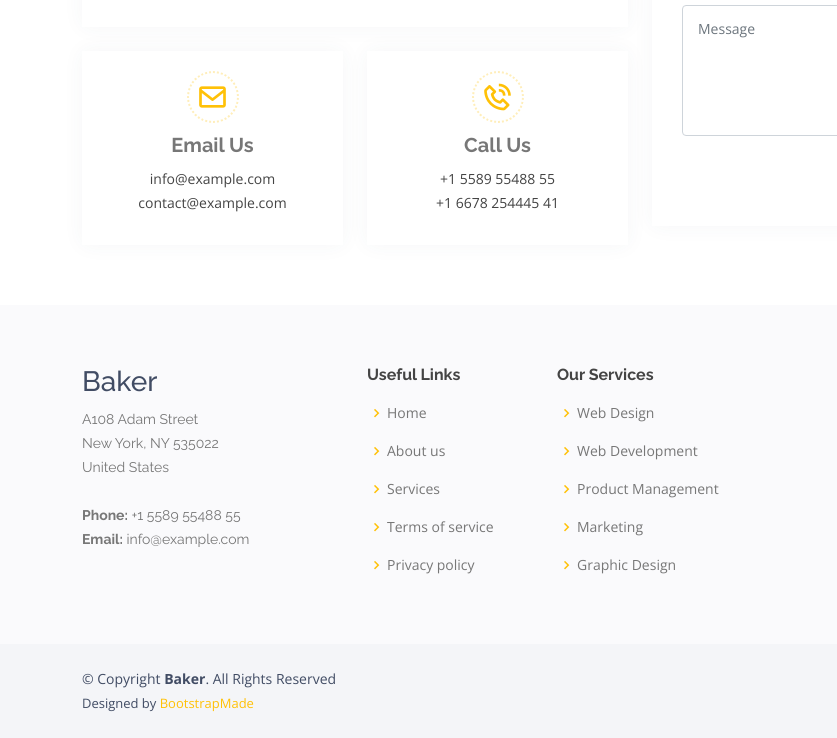
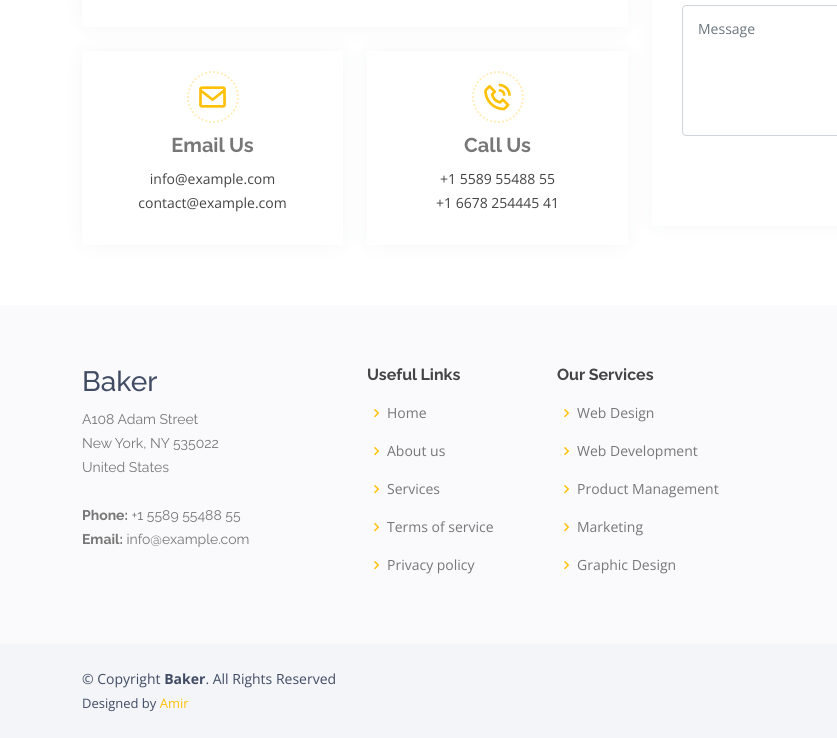
Before and after one commit to amirbasami/baker, a plain HTML site: page index.html in a window 1280 px wide. Shown: the part 6928-7666 px from the top of the page, 0-837 px from the left. Drawn offline with nearby package versions, Linux system fonts and the light colour scheme.

Commit message:
Update index.html

```diff
--- a/index.html
+++ b/index.html
@@ -26,12 +26,7 @@
   <!-- Template Main CSS File -->
   <link href="assets/css/style.css" rel="stylesheet">
 
-  <!-- =======================================================
-  * Template Name: Baker - v4.7.0
-  * Template URL: https://bootstrapmade.com/baker-free-onepage-bootstrap-theme/
-  * Author: BootstrapMade.com
-  * License: https://bootstrapmade.com/license/
-  ======================================================== -->
+
 </head>
 
 <body>
@@ -840,11 +835,8 @@
           &copy; Copyright <strong><span>Baker</span></strong>. All Rights Reserved
         </div>
         <div class="credits">
-          <!-- All the links in the footer should remain intact. -->
-          <!-- You can delete the links only if you purchased the pro version. -->
-          <!-- Licensing information: https://bootstrapmade.com/license/ -->
-          <!-- Purchase the pro version with working PHP/AJAX contact form: https://bootstrapmade.com/baker-free-onepage-bootstrap-theme/ -->
-          Designed by <a href="https://bootstrapmade.com/">BootstrapMade</a>
+
+          Designed by <a href="https://bootstrapmade.com/">Amir</a>
         </div>
       </div>
       <div class="social-links text-center text-md-right pt-3 pt-md-0">
```
